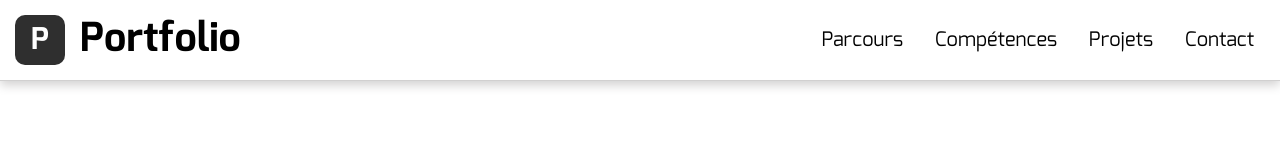
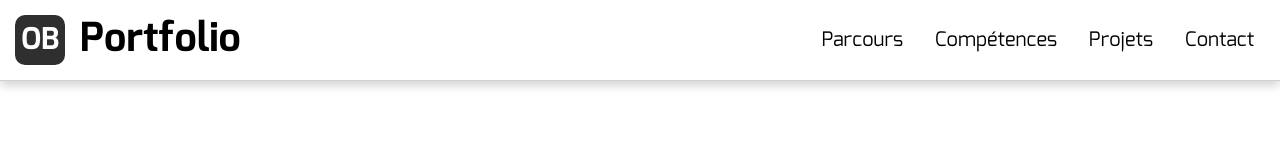
Before and after one commit to Equinoxya/portefolio_dev, a Vue app in the folder portefolio/: page / in a window 1280 px wide. Shown: the top 160 px of the page. Built offline with nearby package versions, Linux system fonts and the light colour scheme.

Commit message:
fix: correct contact button anchor ID and update logo text in NavBar

```diff
--- a/portefolio/src/components/HeroSection.vue
+++ b/portefolio/src/components/HeroSection.vue
@@ -19,7 +19,7 @@
             <button class="button-projets" @click="allerA('#projets')">
                 Voir mes projets
             </button>
-            <button class="button-contact" @click="allerA('#Contact')">
+            <button class="button-contact" @click="allerA('#contact')">
                 Me contacter
             </button>
             </div>
@@ -50,7 +50,6 @@
     </section>
 </template>
 <script setup>
-    const badges = ['React/Vue', 'Python', 'Node.js', 'HTML/CSS', 'SEO']
     const stages = [{
     titre: 'Stage developpeur web',
     entreprise: 'Exocoms Group',
--- a/portefolio/src/components/NavBar.vue
+++ b/portefolio/src/components/NavBar.vue
@@ -2,7 +2,7 @@
     <nav class="navbar">
         <span class="logotitle">
             <div class="logo">
-                <p class="plogo">P</p>
+                <p class="plogo">OB</p>
             </div>
             <h1 class="titre">Portfolio</h1>
         </span>
```
